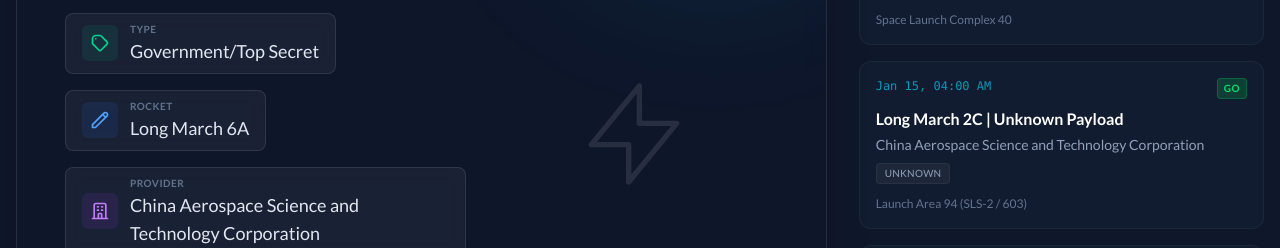
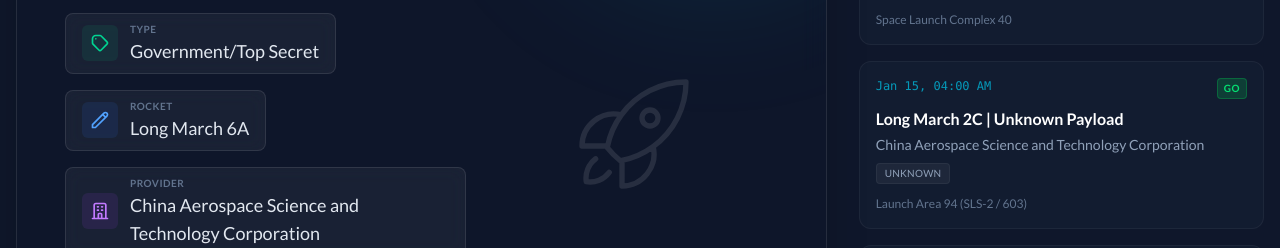
Before and after one commit to kohld/zenith, a React (Vite) app: page / in a window 1280 px wide. Both pictures are taken after a click on the button "Launch Gateway". Shown: the part 495-743 px from the top of the page. Built offline with nearby package versions, Linux system fonts and the light colour scheme; no server answers.

Commit message:
[STYLE] Refine LaunchHero UI - Update LaunchHero spacing and alignment - Reduce Mission Patch size - Replace fallback icon with Rocket SVG

```diff
--- a/src/components/Launch/LaunchHero.tsx
+++ b/src/components/Launch/LaunchHero.tsx
@@ -119,12 +119,12 @@ export const LaunchHero = ({ nextLaunch, timeLeft }: LaunchHeroProps) => {
                                 <MissionPatch
                                     patch={patch}
                                     missionName={nextLaunch.name}
-                                    className="w-full h-full max-h-64"
+                                    className="w-full h-full max-h-48"
                                 />
                             ) : (
                                 <div className="w-full h-full flex items-center justify-center opacity-10">
                                     <svg className="w-32 h-32" fill="none" viewBox="0 0 24 24" stroke="currentColor">
-                                        <path strokeLinecap="round" strokeLinejoin="round" strokeWidth={1} d="M13 10V3L4 14h7v7l9-11h-7z" />
+                                        <path strokeLinecap="round" strokeLinejoin="round" strokeWidth={1} d="M15.59 14.37a6 6 0 01-5.84 7.38v-4.8m5.84-2.58a14.98 14.98 0 006.16-12.12A14.98 14.98 0 009.631 8.41m5.96 5.96a14.926 14.926 0 01-5.841 2.58m-.119-8.54a6 6 0 00-7.381 5.84h4.8m2.581-5.84a14.927 14.927 0 00-2.58 5.84m2.699 2.7c-.103.021-.207.041-.311.06a15.09 15.09 0 01-2.448-2.448 14.9 14.9 0 01.06-.312m-2.24 2.39a4.493 4.493 0 00-1.757 4.306 4.493 4.493 0 004.306-1.758M16.5 9a1.5 1.5 0 11-3 0 1.5 1.5 0 013 0z" />
                                     </svg>
                                 </div>
                             )}
```
